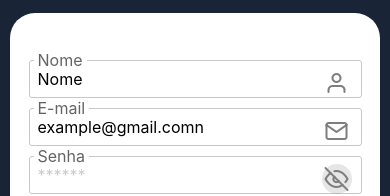
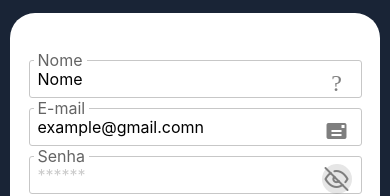
Before and after one commit to lucas-bretzke/FW7_Desafio, a React Native app: screen /CreateAccount in a window 390 px wide. Shown: the part 153-349 px from the top of the page. Built offline with nearby package versions, Linux system fonts and the light colour scheme.

Commit message:
inputText now receives the ref param, styling changed

```diff
--- a/src/components/Form/InputText/index.tsx
+++ b/src/components/Form/InputText/index.tsx
@@ -9,7 +9,9 @@ import {
   Input,
   Label,
   Error,
+  LeftIcon,
   ButtomIcon,
+  RighttIcon,
   ContainerInputPassword
 } from './styles'
 
@@ -17,11 +19,13 @@ import {
  * Types.
  */
 type TextInputProps = {
-  value: string
+  value: string | void
   icon?: string
   label?: string
   style?: ViewStyle
   onPress?: () => void
+  inputRef?: any
+  leftIcon?: string
   msgError?: string
   placeholder?: string
   onChangeText: (text: string) => void
@@ -36,6 +40,8 @@ export default function TextInput({
   style,
   value,
   label = '',
+  leftIcon,
+  inputRef,
   onPress = () => {},
   msgError = '',
   placeholder = '',
@@ -46,15 +52,19 @@ export default function TextInput({
       {label && <Label>{label}</Label>}
 
       <ContainerInputPassword>
+        {leftIcon && !value && <LeftIcon name={leftIcon} />}
+
         <Input
+          ref={inputRef}
           value={value}
           onChangeText={onChangeText}
           placeholder={placeholder}
           style={{ ...style }}
         />
+
         {icon && (
           <ButtomIcon onPress={onPress}>
-            <Feather name={icon} size={24} style={!value && { opacity: 0.5 }} />
+            <RighttIcon name={icon} style={!value && { opacity: 0.5 }} />
           </ButtomIcon>
         )}
       </ContainerInputPassword>
--- a/src/components/Form/InputText/styles.ts
+++ b/src/components/Form/InputText/styles.ts
@@ -1,4 +1,9 @@
+import Icon from 'react-native-vector-icons/MaterialCommunityIcons'
 import styled from 'styled-components/native'
+
+type Props = {
+  disabled?: boolean
+}
 
 export const ContainerInputPassword = styled.View`
   width: 100%;
@@ -39,6 +44,18 @@ export const ButtomIcon = styled.TouchableOpacity`
   justify-content: center;
 `
 
+export const LeftIcon = styled(Icon)<Props>`
+  font-size: 24px;
+  color: #4444;
+  top: 8px;
+  left: 10px;
+  position: absolute;
+  z-index: 1;
+`
+export const RighttIcon = styled(Icon)<Props>`
+  font-size: 24px;
+`
+
 export const Error = styled.Text`
   color: red;
 `
```
